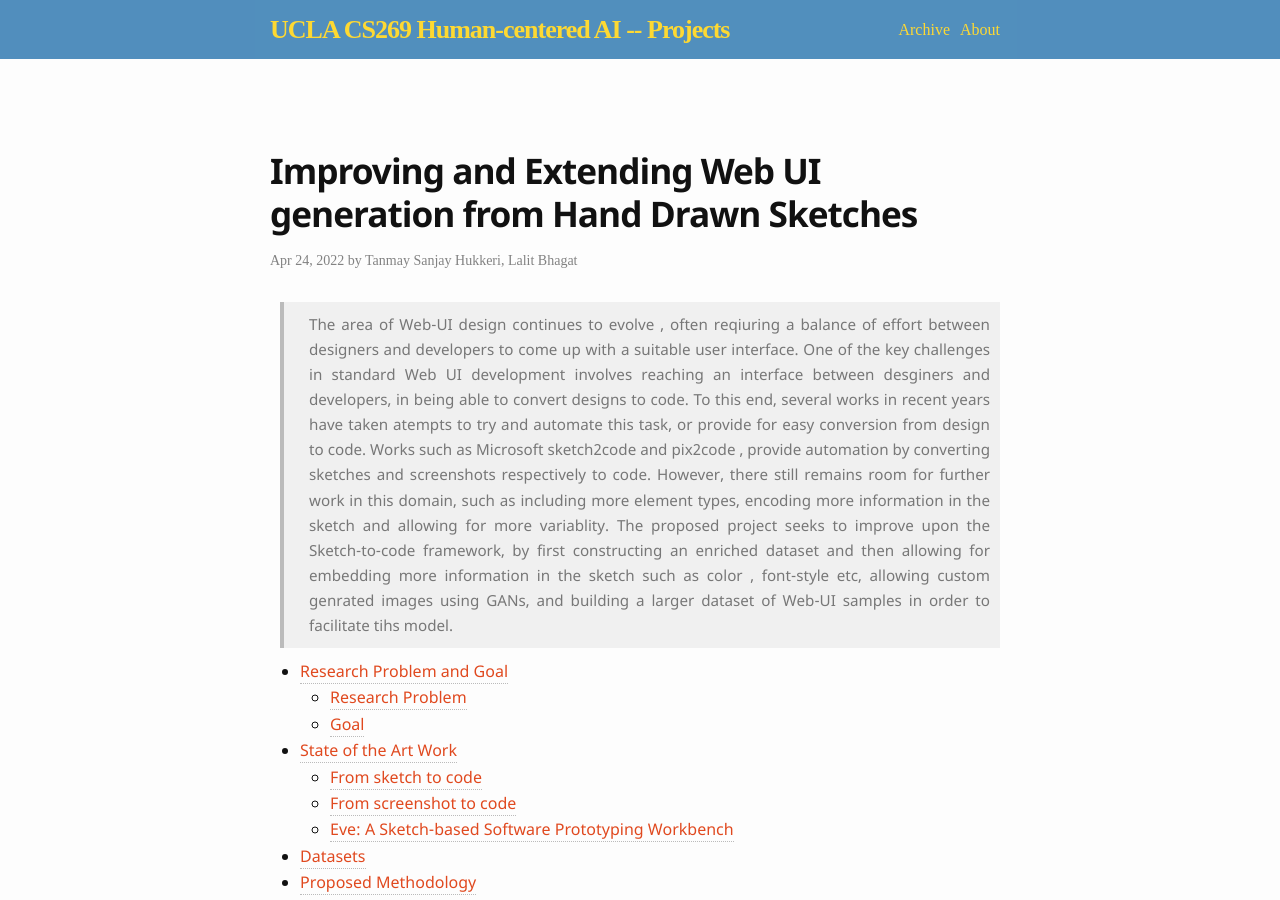
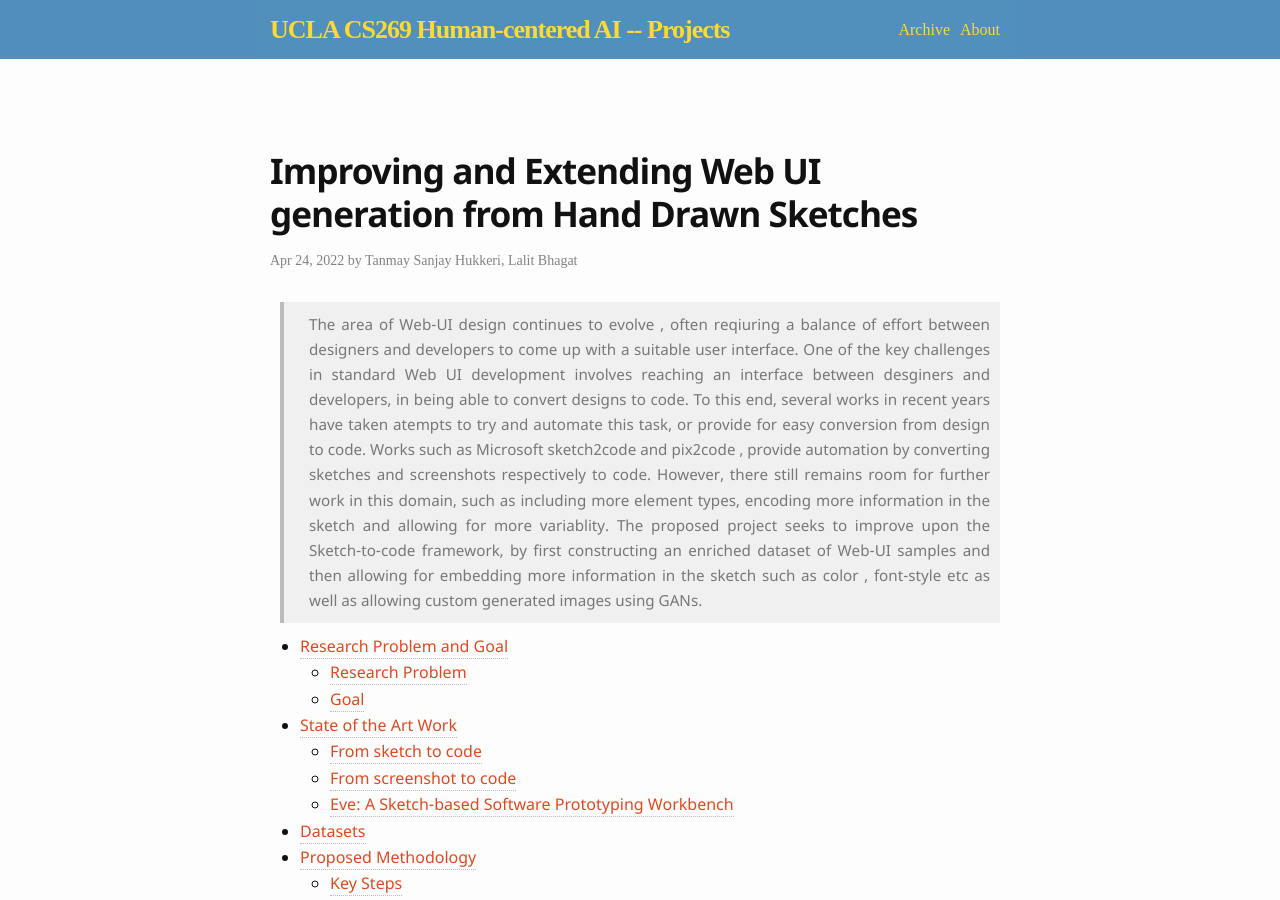
Before and after one commit to UCLAdeepvision/CS269-projects-2022spring, a Jekyll site: the page built from _posts/2022-04-24-team04-improve-and-extend-sketch2code.md, in a window 1280 px wide and 900 px high. Built offline with Jekyll 4.4.1, drawn with Linux system fonts in a browser that asks for light colours; some web fonts are replaced; comment, search, counter and statistics services are not loaded; part of the change alters nothing that is shown; some of the changed text lies outside the part shown.

Commit message:
Minor text changes

```diff
--- a/_posts/2022-04-24-team04-improve-and-extend-sketch2code.md
+++ b/_posts/2022-04-24-team04-improve-and-extend-sketch2code.md
@@ -7,7 +7,7 @@ date: 2022-04-24
 ---
 
 
-> <p style="text-align:justify;"> The area of Web-UI design continues to evolve , often reqiuring a balance of effort between designers and developers to come up with a suitable user interface. One of the key challenges in standard Web UI development involves reaching an interface between desginers and developers, in being able to convert designs to code. To this end, several works in recent years have taken atempts to try and automate this task, or provide for easy conversion from design to code. Works such as Microsoft sketch2code and pix2code , provide automation by converting sketches and screenshots respectively to code. However, there still remains room for further work in this domain, such as including more element types, encoding more information in the sketch and allowing for more variablity.  The proposed project seeks to improve upon the Sketch-to-code framework, by first constructing an enriched dataset and then allowing for embedding more information in the sketch such as color , font-style etc, allowing custom genrated images using GANs, and building a larger dataset of Web-UI samples in order to facilitate tihs model. </p>
+> <p style="text-align:justify;"> The area of Web-UI design continues to evolve , often reqiuring a balance of effort between designers and developers to come up with a suitable user interface. One of the key challenges in standard Web UI development involves reaching an interface between desginers and developers, in being able to convert designs to code. To this end, several works in recent years have taken atempts to try and automate this task, or provide for easy conversion from design to code. Works such as Microsoft sketch2code and pix2code , provide automation by converting sketches and screenshots respectively to code. However, there still remains room for further work in this domain, such as including more element types, encoding more information in the sketch and allowing for more variablity.  The proposed project seeks to improve upon the Sketch-to-code framework, by first constructing an enriched dataset of Web-UI samples  and then allowing for embedding more information in the sketch such as color , font-style etc as well as allowing custom generated images using GANs.</p>
 
 <!--more-->
 {: class="table-of-content"}
@@ -33,7 +33,7 @@ Some of the key goals of the project include:
 Other more ambitious goals include:
 1. Adding improvements to the current models performing object recognition and OCR for converting the sketch to code.
 2. Scraping real websites to generate more realisitc dataset samples.
-3. Adding interactivity specifications (such as JavaScript embedding) potential in sketches.
+3. Adding interactivity specification (such as JavaScript embedding) potential in sketches.
 
 ## State of the Art Work
 A study of some of the state-of-the-art in the domain can be described as below.
@@ -64,7 +64,7 @@ As part of the literatre survey, we also study the tool Eve [7], which we found
 The UI dataset from pix2code is a sequence of (HTML screenshots, GUI files containing DSL) . The sketch2code approach converts this to an image captioning problem of the form (sketch, DSL) by manipulating the CSS of the webpages in the HTML screenshots.
 
 2. Dataset generation using Web Generator
-This module generates a dataset of webpage samples (html files with different properties). A key step would involve writing a method that parses these html files into DSL structure, and adding language embeddings for various color properties.
+This module generates a dataset of webpage samples (html files with different properties). A key step would involve writing a method that parses these html files into DSL structure, and adding language embeddings for various styling properties.
 
 3. Dataset samples from Microsoft sketch2Code
 The sketch2code Github Reporsitory also exposes a training-set of examples that could be promising in improving the current training set.
@@ -113,11 +113,11 @@ By following the steps as per the Github link to the WebGenerator project, we we
 ## References
 [1] Microsoft Corporation, [Sketch2Code : https://www.microsoft.com/en-us/ai/ai-lab-sketch2code](https://www.microsoft.com/en-us/ai/ai-lab-sketch2code)
 [2] Tony Beltramelli. 2018. Pix2code: Generating Code from a Graphical User Interface Screenshot. In <i>Proceedings of the ACM SIGCHI Symposium on Engineering Interactive Computing Systems</i> (<i>EICS '18</i>). Association for Computing Machinery, New York, NY, USA, Article 3, 1–6. [DOI:https://doi.org/10.1145/3220134.3220135](https://doi.org/10.1145/3220134.3220135)
-[3] Biplab Deka, Zifeng Huang, Chad Franzen, Joshua Hibschman, Daniel Afergan, Yang Li, Jeffrey Nichols, and Ranjitha Kumar. 2017. Rico: A Mobile App Dataset for Building Data-Driven Design Applications. In <i>Proceedings of the 30th Annual ACM Symposium on User Interface Software and Technology</i> (<i>UIST '17</i>). Association for Computing Machinery, New York, NY, USA, 845–854. [DOI:https://doi.org/10.1145/3126594.3126651](DOI:https://doi.org/10.1145/3126594.3126651)
+[3] Biplab Deka, Zifeng Huang, Chad Franzen, Joshua Hibschman, Daniel Afergan, Yang Li, Jeffrey Nichols, and Ranjitha Kumar. 2017. Rico: A Mobile App Dataset for Building Data-Driven Design Applications. In <i>Proceedings of the 30th Annual ACM Symposium on User Interface Software and Technology</i> (<i>UIST '17</i>). Association for Computing Machinery, New York, NY, USA, 845–854. [DOI:https://doi.org/10.1145/3126594.3126651](https://doi.org/10.1145/3126594.3126651)
 [4] sketch2code, Anchen, [https://github.com/mzbac/sketch2code](https://github.com/mzbac/sketch2code)
 [5] SketchCode, Ashwin Kumar, [https://github.com/ashnkumar/sketch-code](https://github.com/ashnkumar/sketch-code)
 [6] Emil Wallner, [https://blog.floydhub.com/turning-design-mockups-into-code-with-deep-learning/?source=techstories.org](https://blog.floydhub.com/turning-design-mockups-into-code-with-deep-learning/?source=techstories.org)
-[7] Sarah Suleri, Vinoth Pandian Sermuga Pandian, Svetlana Shishkovets, and Matthias Jarke. 2019. Eve: A Sketch-based Software Prototyping Workbench. In <i>Extended Abstracts of the 2019 CHI Conference on Human Factors in Computing Systems</i> (<i>CHI EA '19</i>). Association for Computing Machinery, New York, NY, USA, Paper LBW1410, 1–6. [DOI:https://doi.org/10.1145/3290607.3312994](DOI:https://doi.org/10.1145/3290607.3312994)
+[7] Sarah Suleri, Vinoth Pandian Sermuga Pandian, Svetlana Shishkovets, and Matthias Jarke. 2019. Eve: A Sketch-based Software Prototyping Workbench. In <i>Extended Abstracts of the 2019 CHI Conference on Human Factors in Computing Systems</i> (<i>CHI EA '19</i>). Association for Computing Machinery, New York, NY, USA, Paper LBW1410, 1–6. [DOI:https://doi.org/10.1145/3290607.3312994](https://doi.org/10.1145/3290607.3312994)
 [8] Google Material Design, [https://material.io/](https://material.io/)
 [9] Andrés Soto, Héctor Mora, Jaime A. Riascos,Web Generator: An open-source software for synthetic web-based user interface dataset generation,SoftwareX,Volume 17,2022,100985,ISSN 2352-7110,[https://doi.org/10.1016/j.softx.2022.100985](https://doi.org/10.1016/j.softx.2022.100985).
 [10] Wang, Peng & Yang, An & Men, Rui & Lin, Junyang & Bai, Shuai & Li, Zhikang & Ma, Jianxin & Zhou, Chang & Zhou, Jingren & Yang, Hongxia. (2022). Unifying Architectures, Tasks, and Modalities Through a Simple Sequence-to-Sequence Learning Framework [https://doi.org/10.48550/arXiv.2202.03052](https://doi.org/10.48550/arXiv.2202.03052)
```
